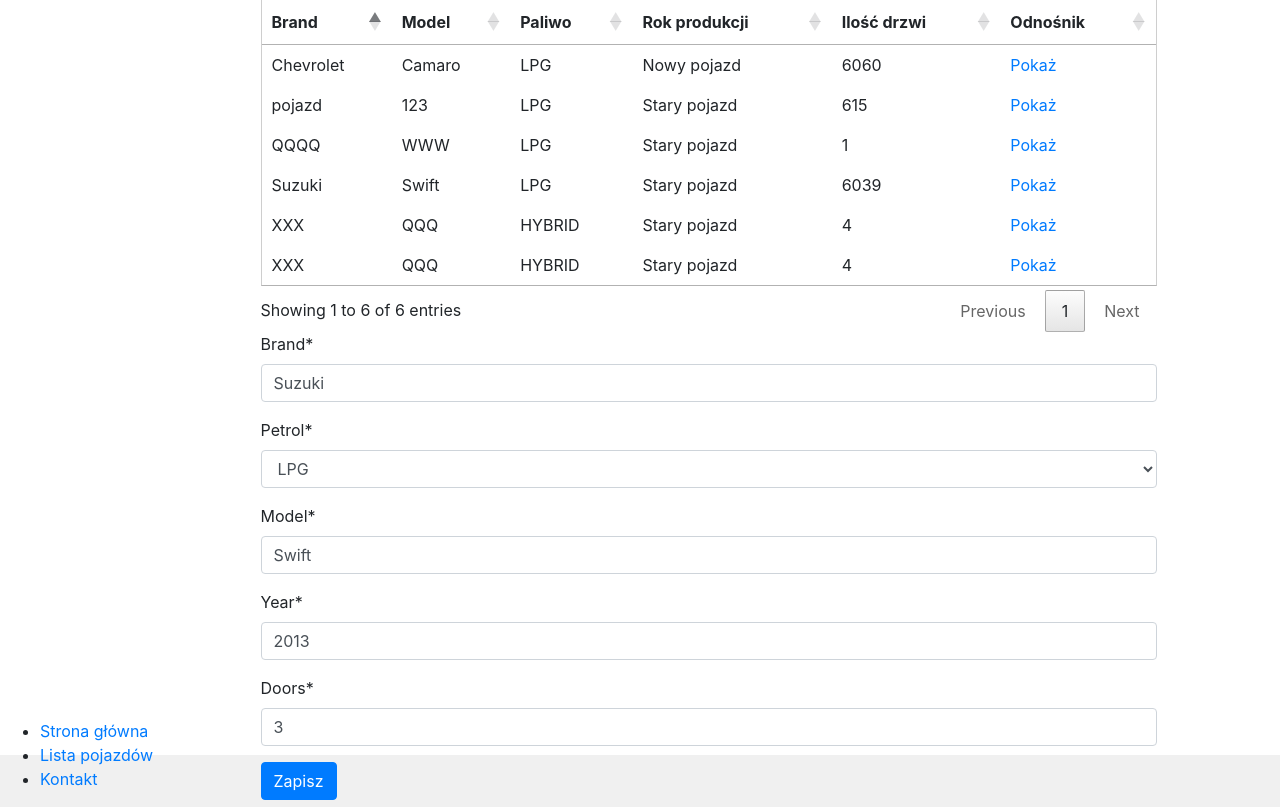
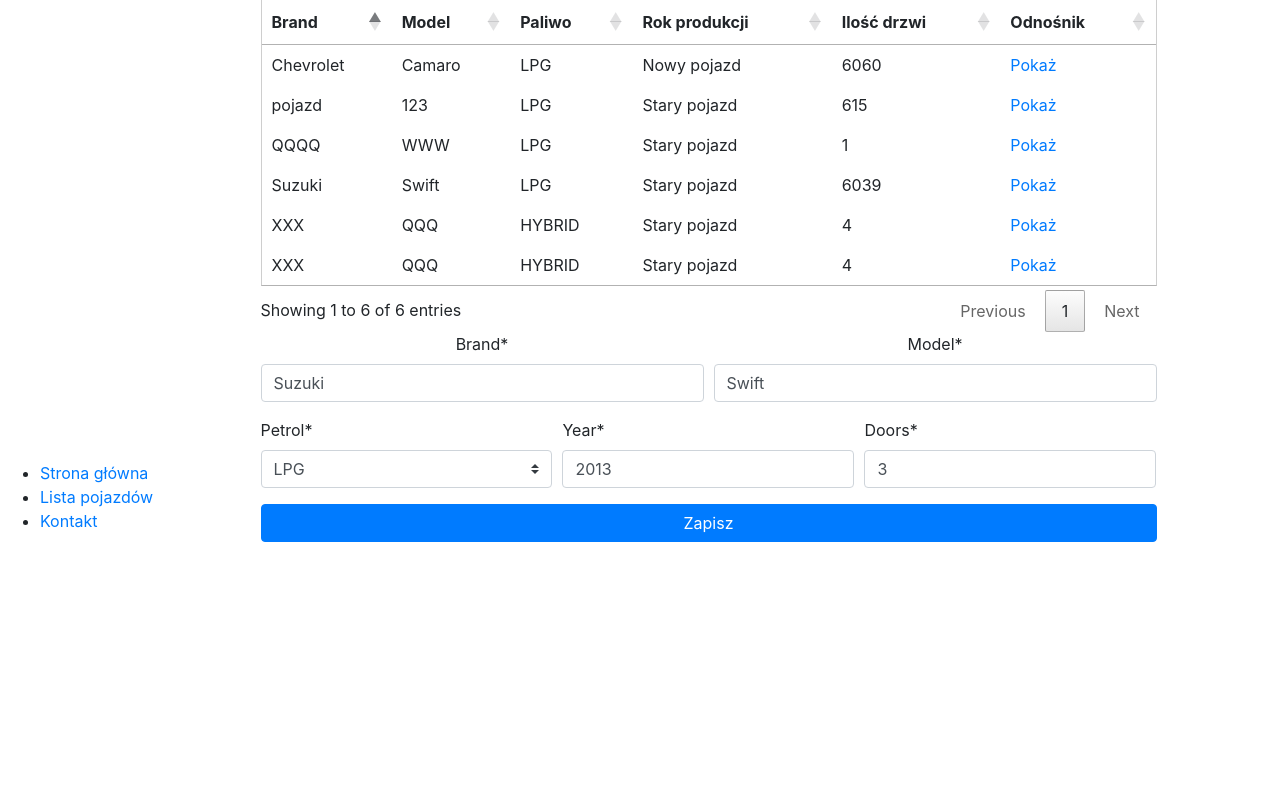
Before and after one commit to kserwata/SDABackend, a Django app: page /fleet/ in a window 1280 px wide. Shown: the part 45-852 px from the top of the page. After the commit the page ends 587 px from the top, so only its background shows below. Run offline with Django 3.2, Linux system fonts and the light colour scheme; data comes from the database, SQL or seed files in the repository; some libraries are stand-ins or nearby versions.

Commit message:
layout dla crispy forms

```diff
--- a/zajecia/fleet/forms.py
+++ b/zajecia/fleet/forms.py
@@ -1,5 +1,7 @@
 from django import forms
 from .models import Car
+from crispy_forms.helper import FormHelper
+from crispy_forms.layout import Layout, Submit, Row, Column
 
 
 class SimpleCarForm(forms.Form):
@@ -8,6 +10,24 @@ class SimpleCarForm(forms.Form):
 
 
 class ModelCarForm(forms.ModelForm):
+
+    def __init__(self, *args, **kwargs):
+        super(ModelCarForm, self).__init__(*args, **kwargs)
+        self.helper = FormHelper(self)
+        self.helper.layout = Layout(
+            Row(
+                Column('brand', css_class='form-group col-md-6 mb-0'),
+                Column('model', css_class='form-group col-md-6 mb-0'),
+                css_class='form-row text-center'
+            ),
+            Row(
+                Column('petrol', css_class='form-group col-md-4 mb-0'),
+                Column('year', css_class='form-group col-md-4 mb-0'),
+                Column('doors', css_class='form-group col-md-4 mb-0')
+            ),
+            Submit('submit', 'Zapisz', css_class='col-md-12')
+        )
+
     class Meta:
         model = Car
         fields = '__all__'
--- a/zajecia/templates/core/form_horizontal.html
+++ b/zajecia/templates/core/form_horizontal.html
@@ -1,7 +1,3 @@
 {% load crispy_forms_tags %}
 
-<form method="post">
-    {% csrf_token %}
-    {{ form | crispy }}
-    <button type="submit" class="btn btn-primary">Zapisz</button>
-</form>
+{% crispy form %}
--- a/zajecia/templates/core/form_template.html
+++ b/zajecia/templates/core/form_template.html
@@ -1,4 +1,4 @@
-<form method="post" style="background: lime;">
+<form method="post">
     {% csrf_token %}
     {% for field in form %}
         <div class="from-group">
```
